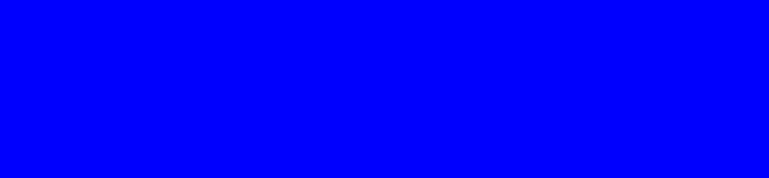
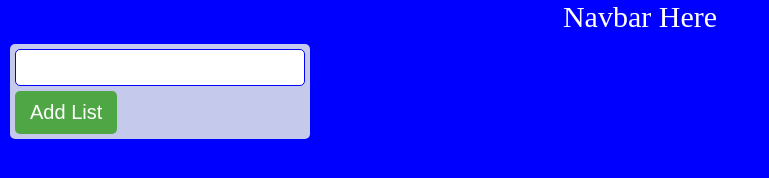
Before and after one commit to darrylgit/v11-geckos-team-03, a React app: page / in a window 1280 px wide. Shown: the whole page, without its empty margins (0-769 px from the left). Built offline with nearby package versions, Linux system fonts and the light colour scheme.

```diff
--- /dev/null
+++ b/src/components/AddList.js
@@ -0,0 +1,38 @@
+import React from "react";
+
+class AddList extends React.Component {
+  state = { listTitle: "" };
+
+  onFormSubmit = event => {
+    event.preventDefault();
+
+    this.props.onSubmit(this.state.listTitle);
+
+    // Clear input
+    this.setState({ listTitle: "" });
+  };
+
+  render() {
+    return (
+      <div className="addList">
+        <div className="addList__form">
+          <form onSubmit={this.onFormSubmit} className="form">
+            <div className="form__group">
+              <input
+                type="text"
+                className="form__input"
+                value={this.state.listTitle}
+                onChange={e => this.setState({ listTitle: e.target.value })}
+              />
+            </div>
+            <div className="form__group">
+              <input type="submit" className="form__submit" value="Add List" />
+            </div>
+          </form>
+        </div>
+      </div>
+    );
+  }
+}
+
+export default AddList;
--- /dev/null
+++ b/src/components/Board.js
@@ -0,0 +1,42 @@
+import AddList from "./AddList";
+import ListDisplay from "./ListDisplay";
+import React from "react";
+
+class Board extends React.Component {
+  constructor(props) {
+    super(props);
+    this.state = { lists: [] };
+  }
+
+  currentLists = [];
+
+  List = function(title) {
+    this.title = title;
+    this.cards = [];
+  };
+
+  onListSubmit = title => {
+    this.currentLists.push(new this.List(title));
+    this.setState({ lists: this.currentLists });
+  };
+
+  removeList = title => {
+    this.currentLists = this.currentLists.filter(list => list.title !== title);
+    this.setState({ lists: this.currentLists });
+  };
+
+  render() {
+    return (
+      <div className="board">
+        <ListDisplay
+          lists={this.state.lists}
+          remove={this.removeList}
+        ></ListDisplay>
+
+        <AddList onSubmit={this.onListSubmit}></AddList>
+      </div>
+    );
+  }
+}
+
+export default Board;
--- /dev/null
+++ b/src/components/List.js
@@ -0,0 +1,18 @@
+import React from "react";
+
+const List = props => {
+  const removeList = () => {
+    props.remove(props.listTitle);
+  };
+
+  return (
+    <div className="list">
+      <div className="list__remove" onClick={removeList}>
+        &times;
+      </div>
+      <h2 className="list__heading">{props.listTitle}</h2>
+    </div>
+  );
+};
+
+export default List;
--- /dev/null
+++ b/src/components/ListDisplay.js
@@ -0,0 +1,15 @@
+import List from "./List";
+import React from "react";
+
+const ListDisplay = props => {
+  const remove = title => {
+    props.remove(title);
+  };
+
+  const lists = props.lists.map(list => {
+    return <List key={list.title} listTitle={list.title} remove={remove} />;
+  });
+  return <div className="board__listDisplay">{lists}</div>;
+};
+
+export default ListDisplay;
--- a/src/components/app/App.js
+++ b/src/components/app/App.js
@@ -1,5 +1,6 @@
+import Board from "../Board";
+
 import React from "react";
-import "./App.scss";
 
 class App extends React.Component {
   constructor(props) {
@@ -8,7 +9,22 @@
   }
 
   render() {
-    return <div className="App"></div>;
+    return (
+      <div className="App">
+        <nav
+          className="navbar"
+          style={{
+            width: "100%",
+            textAlign: "center",
+            fontSize: "3rem",
+            color: "white"
+          }}
+        >
+          Navbar Here
+        </nav>
+        <Board />
+      </div>
+    );
   }
 }
 
--- a/src/sass/abstracts/_variables.scss
+++ b/src/sass/abstracts/_variables.scss
@@ -0,0 +1,6 @@
+// COLORS
+$list-background: #c5c9eb;
+$color-primary: #4fa644;
+
+// LAYOUT
+$list-width: 30rem;
--- a/src/sass/components/_board.scss
+++ b/src/sass/components/_board.scss
@@ -0,0 +1,18 @@
+.board {
+  padding: 1rem;
+
+  &__listDisplay {
+    background-color: rbga(0 0 0 0);
+    display: grid;
+    grid-template-columns: repeat(auto-fill, minmax($list-width, 1fr));
+    grid-gap: 0 10px;
+  }
+}
+
+.addList {
+  &__form {
+    background-color: $list-background;
+    width: $list-width;
+    border-radius: 0.5rem;
+  }
+}
--- /dev/null
+++ b/src/sass/components/_form.scss
@@ -0,0 +1,29 @@
+.form {
+  padding: 0.5rem;
+
+  &__group:not(:last-child) {
+    margin-bottom: 0.5rem;
+  }
+
+  &__input {
+    display: block;
+    width: 100%;
+    font-size: 2rem;
+    line-height: 3.5rem;
+    padding: 0 1rem;
+    border-radius: 0.5rem;
+    border: 1px solid blue;
+    color: #333;
+  }
+
+  &__submit {
+    display: block;
+    padding: 1rem 1.5rem;
+    border-radius: 0.5rem;
+    border: none;
+    font-size: 2rem;
+    background-color: $color-primary;
+    color: white;
+    cursor: pointer;
+  }
+}
--- a/src/sass/index.scss
+++ b/src/sass/index.scss
@@ -8,5 +8,7 @@
 
 @import "components/board";
 @import "components/card";
+@import "components/form";
+@import "components/list";
 @import "components/navbar";
 @import "components/popup";
```
Also changed, not shown: src/sass/components/_list.scss (added, +23 -0 lines), src/index.css.
